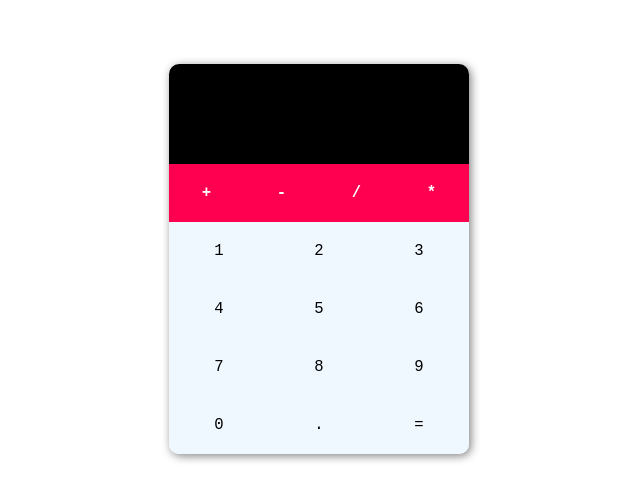
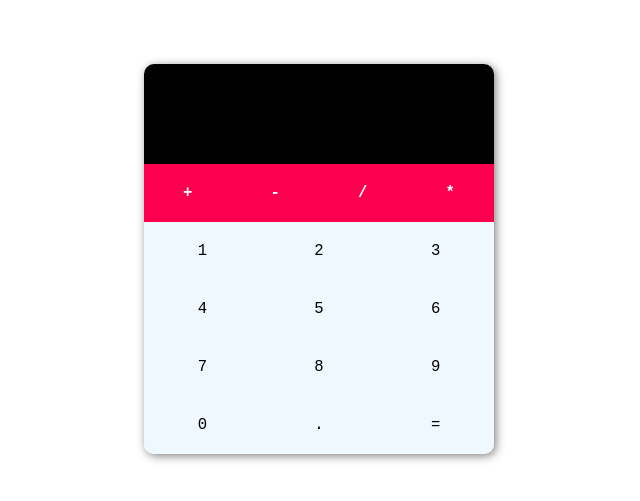
Before and after one commit to marcos700x/calculadora_basica_js, a plain HTML site: page index.html in a window 1280 px wide. Shown: the part 141-642 px from the top of the page, without its empty margins (321-961 px from the left). Drawn offline with Linux system fonts and the light colour scheme.

Commit message:
se modificaron los estilos para nuevos botones

```diff
--- a/style.css
+++ b/style.css
@@ -10,7 +10,7 @@ body{
     min-height: 100vh;
 }
 .calculadora{
-    max-width: 300px;
+    max-width: 350px;
     box-shadow: 2px 2px 10px gray;
     border-radius: 10px;
     display: flex;
@@ -49,12 +49,12 @@ body{
     flex-wrap: wrap;
 }
 .digitos button{
- width: calc(300px/3);
+ width: calc(350px/3);
  background-color: aliceblue;
 
 }
 button{
-    padding: 20px;
+    padding: 20px 0;
     font-size: 1.2rem;
     appearance: none;
     border: none;
```
